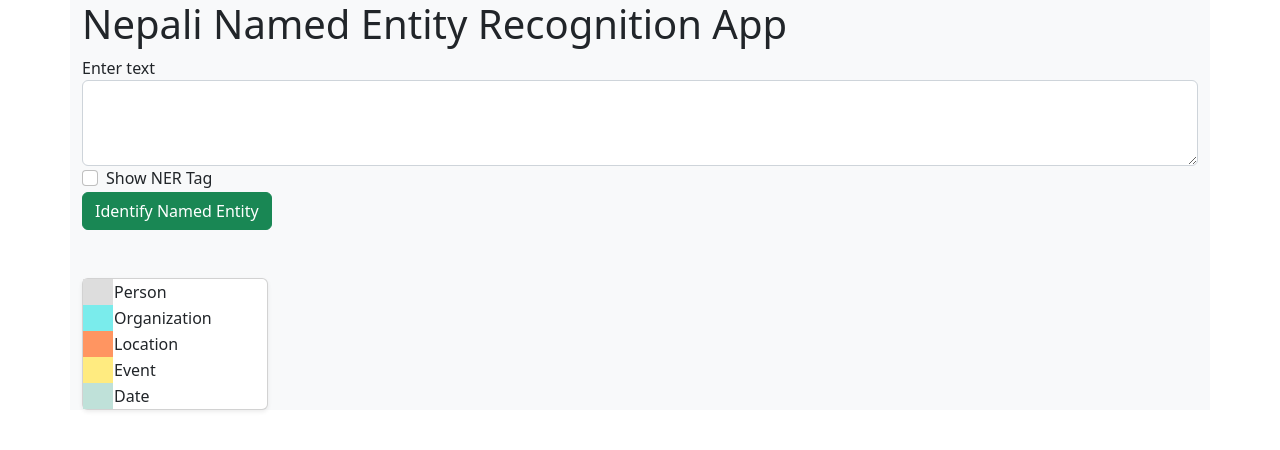
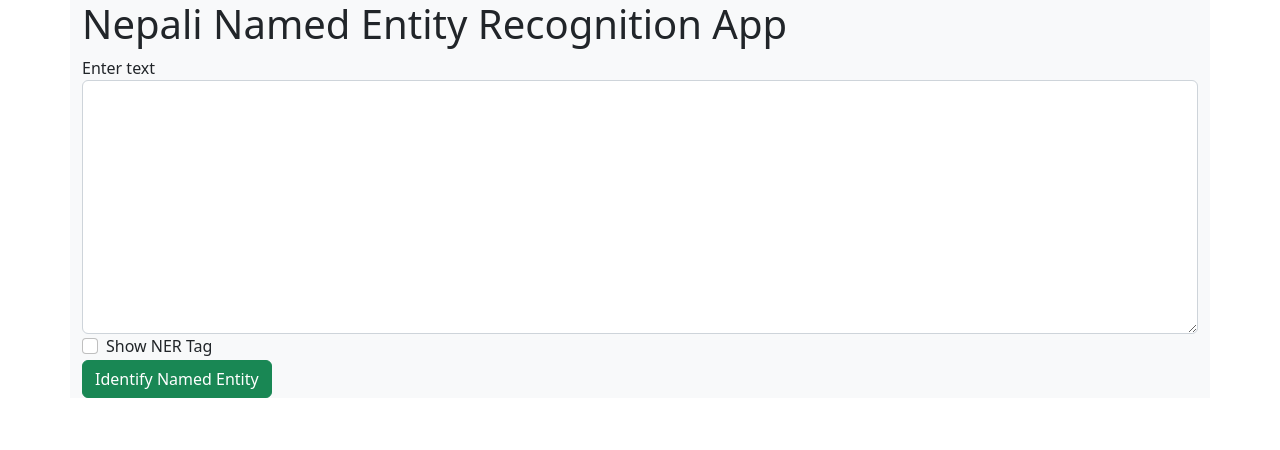
Before and after one commit to bishaldpande/ner_web, a Flask app: page / in a window 1280 px wide. Shown: the top 450 px of the page. Run offline with Flask 2, Linux system fonts and the light colour scheme.

Commit message:
update template

```diff
--- a/templates/index.html
+++ b/templates/index.html
@@ -28,32 +28,31 @@
             <form method="post">
                 <div class="form-group">
                     <label for="text">Enter text</label>
-                    <textarea class="form-control" id="exampleFormControlTextarea1" name="text" rows="3">{{text}}</textarea>
+                    <textarea class="form-control" id="exampleFormControlTextarea1" name="text" rows="10">{{text}}</textarea>
                 </div>
                 <div class="form-group form-check">
                     <input type="checkbox" class="form-check-input" id="exampleCheck1" name="show_name" value=1{%if show_name %} checked {% endif %}>
                     <label class="form-check-label" for="exampleCheck1">Show NER Tag</label>
                 </div>
                 <div class="float-right">
-                      <button type="submit" class="btn btn-success ">Identify Named Entity</button>
-
+                    <button type="submit" class="btn btn-success ">Identify Named Entity</button>
                 </div>
-
-
             </form>
         </div>
         {%if result %}
-        <div class="row">
-            <div class="{%if show_name %} col-md-12 {%else%} col-md-10{%endif%} col-sm-12">
-                <div class="card mb-5 mt-5 shadow-sm">
-                    <h4>Result of Data</h4>
-                    {{ result|safe }}
+        <div class="row p-1">
+            <div class="p-3">
+                <div class="card mb-5 p-1 shadow-sm">
+                    <div class="p-3">
+                        <h4 class>Result:</h4>
+                        {{ result|safe }}
+                    </div>
                 </div>
             </div>
             {%endif%}
-            {%if not show_name %}
-            <div class=" col-lg-2 col-md-12 col-sm-12">
-                <div class="card mb-10 mt-10 shadow-sm">
+            {%if text and not show_name %}
+            <div class=" col-lg-3 col-md-4 col-sm-6 p-3">
+                <div class="card shadow-sm">
                     <table>
                         <tbody>
                             <tr>
```
